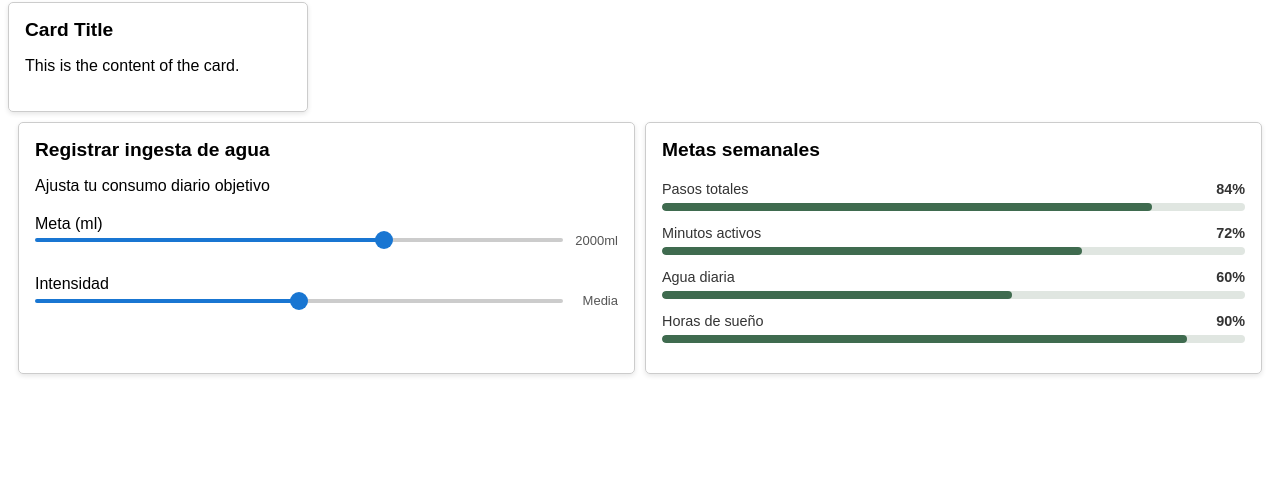
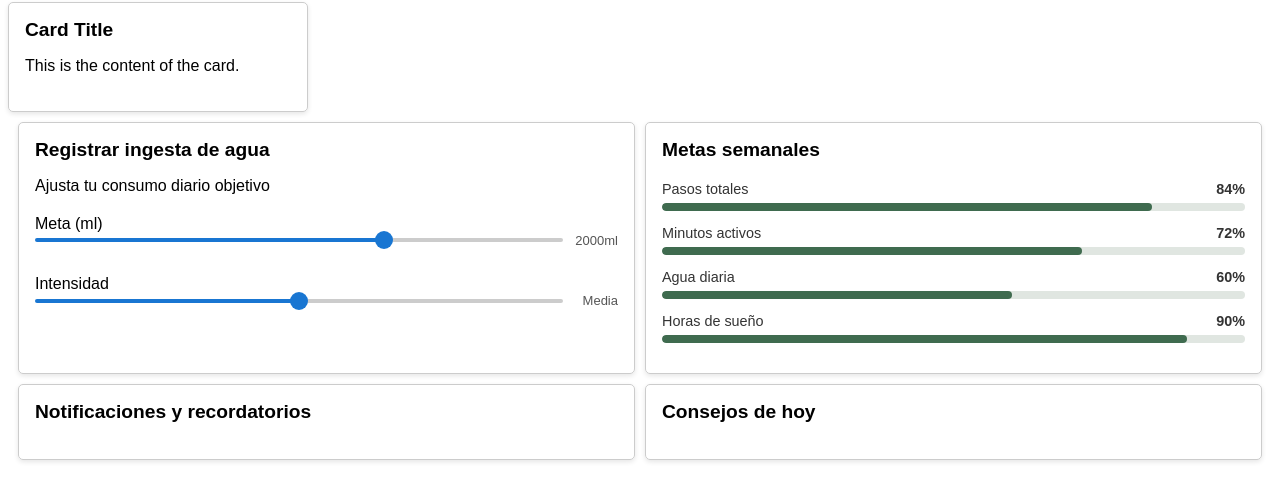
Before and after one commit to IIC3585-2026-1/2026-1-t6-g1, a plain HTML site: page index.html in a window 1280 px wide. Shown: the part 78-578 px from the top of the page. Drawn offline with Linux system fonts and the light colour scheme.

Commit message:
otros elementos base

```diff
--- a/index.html
+++ b/index.html
@@ -29,6 +29,9 @@
             <my-progress-bar name="Agua diaria" value="60"></my-progress-bar>
             <my-progress-bar name="Horas de sueño" value="90"></my-progress-bar>
         </my-card>
+
+        <my-card title="Notificaciones y recordatorios"></my-card>
+        <my-card title="Consejos de hoy"></my-card>
     </div>
 
 
```
